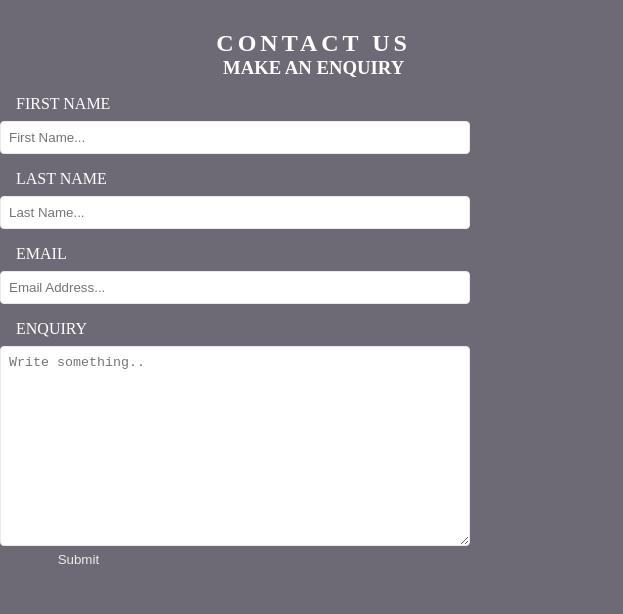
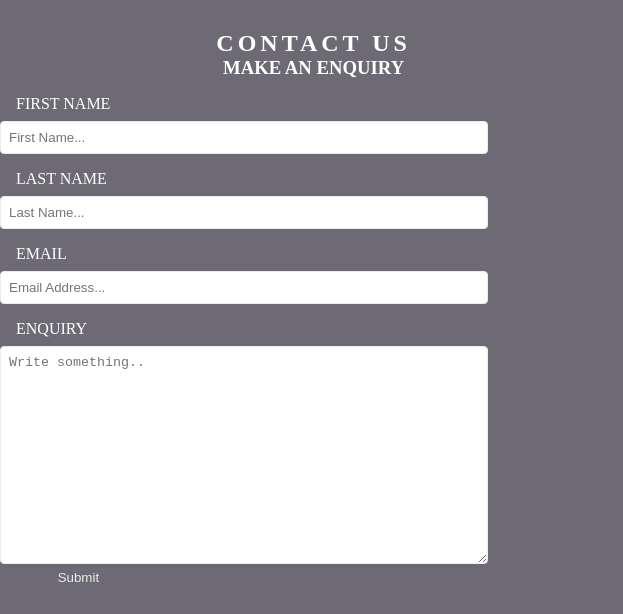
Before and after one commit to AndyL86/Portfolio1, a plain HTML site: page index.html in a window 1280 px wide. Shown: the part 1700-2314 px from the top of the page, 0-623 px from the left. Drawn offline with Linux system fonts and the light colour scheme; a web font is replaced by a local one.

Commit message:
Adjusted contact text box positions

```diff
--- a/assets/css/style.css
+++ b/assets/css/style.css
@@ -148,10 +148,7 @@ input[type=text], input[type="email"], textarea {
     padding: .5rem;
     border: 1px solid #ebebeb;
     border-radius: 4px;
-    box-sizing: border-box;
     margin-top: .5rem;
-    margin-bottom: 0rem;
-    resize: vertical;
   }
 
   .enquire {
```
